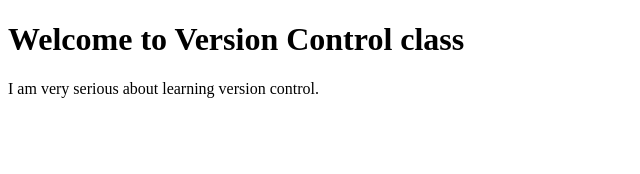
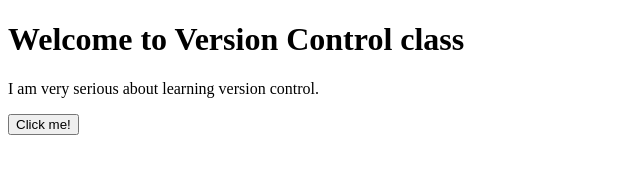
Before and after one commit to AYD-7/IDEAS-Lecture, a plain HTML site: page index.html in a window 1280 px wide. Shown: the whole page, without its empty margins (0-640 px from the left). Drawn offline with Linux system fonts and the light colour scheme.

Commit message:
I created the branch Ayodeji

```diff
--- a/index.html
+++ b/index.html
@@ -10,6 +10,8 @@
     <h1>Welcome to Version Control class</h1>
 
     <p>I am very serious about learning version control.</p>
+
+    <button type="button">Click me!</button>
     <script src="index.js"></script>
 </body>
 </html>
```
